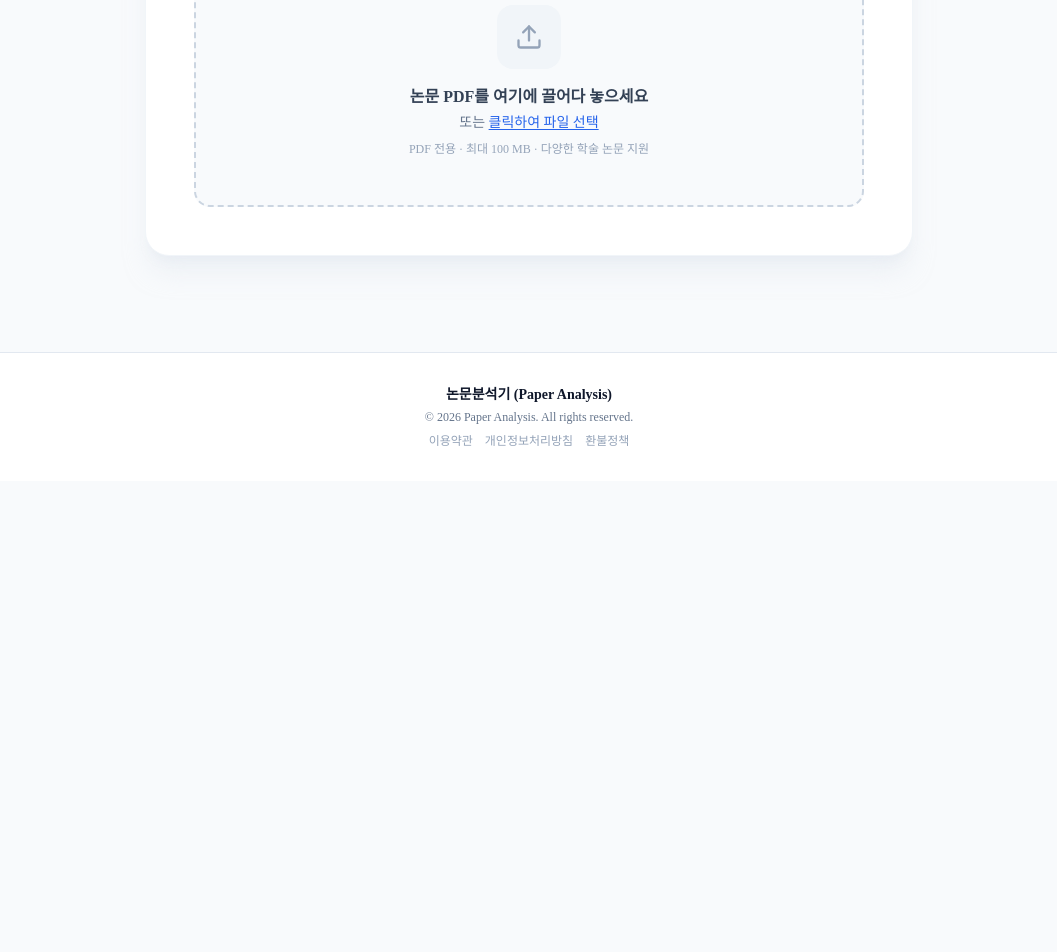
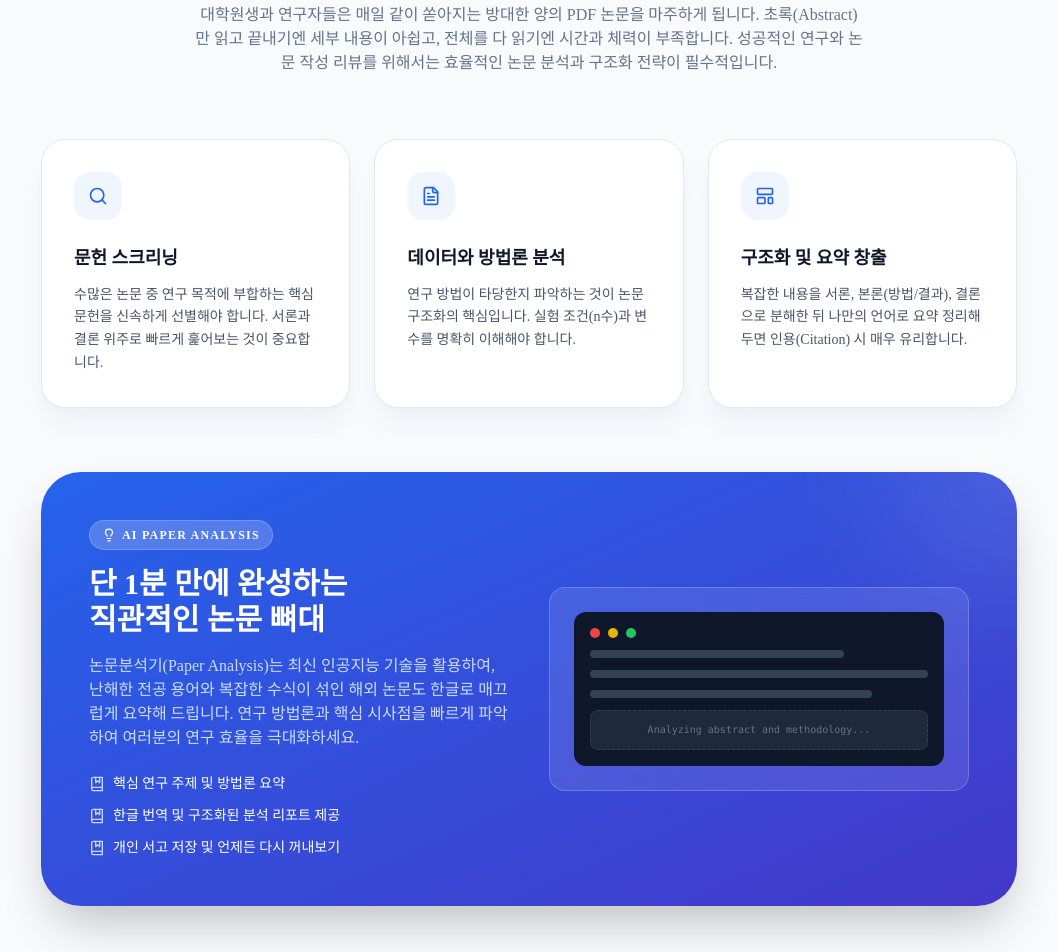
Before and after one commit to dda5jin-png/paperanlysis, a Next.js app: page / in a window 1280 px wide. Shown: the part 860-1812 px from the top of the page, without its empty margins (111-1168 px from the left). Before the commit the page ends 1341 px from the top, so only its background shows below. Built offline with nearby package versions, Linux system fonts and the light colour scheme; no server answers; a web font is replaced by a local one.

Commit message:
feat: 애드센스 적용, SEO 최적화 및 메인 페이지 UX 고도화

```diff
--- a/app/layout.tsx
+++ b/app/layout.tsx
@@ -1,6 +1,7 @@
 import type { Metadata, Viewport } from "next";
 import "./globals.css";
 import Header from "@/components/Header";
+import Script from "next/script";
 
 const SITE_URL = process.env.NEXT_PUBLIC_SITE_URL || 'https://paperanalysis.cloud';
 
@@ -61,6 +62,12 @@ export default function RootLayout({
     <html lang="ko">
       <head>
         <link rel="stylesheet" href="https://cdn.jsdelivr.net/gh/orioncactus/pretendard@v1.3.9/dist/web/static/pretendard.css" />
+        <Script
+          async
+          src={`https://pagead2.googlesyndication.com/pagead/js/adsbygoogle.js?client=pub-5425413650163755`}
+          crossOrigin="anonymous"
+          strategy="lazyOnload"
+        />
       </head>
       <body className="min-h-screen bg-slate-50 font-[Pretendard] text-slate-900 antialiased">
         <div className="flex min-h-screen flex-col">
--- a/app/page.tsx
+++ b/app/page.tsx
@@ -7,6 +7,7 @@ import { RotateCcw, Info, Sparkles, LogIn } from "lucide-react";
 import { useRouter } from "next/navigation";
 
 import Hero from "@/components/Hero";
+import ResearchGuide from "@/components/landing/ResearchGuide";
 import PdfUploader from "@/components/ui/PdfUploader";
 import AnalysisProgress from "@/components/ui/AnalysisProgress";
 import AnalysisResult from "@/components/analyzer/AnalysisResult";
@@ -148,8 +149,9 @@ export default function HomePage() {
   return (
     <div className="flex flex-col min-h-screen">
       <Hero />
+      <ResearchGuide />
 
-      <div className="container mx-auto px-6 pb-24 -mt-12 relative z-10">
+      <div className="container mx-auto px-6 py-16 relative z-10">
         <div className="max-w-3xl mx-auto">
 
           {/* 비회원 안내 배너 */}
@@ -289,6 +291,24 @@ export default function HomePage() {
                   <RotateCcw className="h-4 w-4" /> 새 논문 분석
                 </button>
               </div>
+
+              {/* 넛지: 분석 완료 후 비회원 가입 유도 */}
+              {!session && (
+                <div className="bg-gradient-to-r from-blue-600 to-indigo-600 rounded-3xl p-8 text-center shadow-lg shadow-blue-200/50 mb-6">
+                  <h3 className="text-xl md:text-2xl font-black text-white mb-2">이 완벽한 분석 결과를 잃어버리지 마세요!</h3>
+                  <p className="text-blue-100 mb-6 text-sm md:text-base">
+                    지금 무료로 가입하시면 이 결과가 내 서고에 자동 저장되며, <br className="hidden md:block" />
+                    <strong>매일 3개</strong>의 논문을 무료로 정밀 분석하실 수 있습니다.
+                  </p>
+                  <button
+                    onClick={() => window.dispatchEvent(new CustomEvent("openAuthModal"))}
+                    className="inline-flex items-center justify-center px-6 py-3 bg-white text-blue-600 font-black rounded-xl shadow-lg hover:shadow-xl hover:-translate-y-0.5 transition-all active:scale-95"
+                  >
+                    3초 만에 무료 회원가입
+                  </button>
+                </div>
+              )}
+
               <AnalysisResult data={state.result} />
             </div>
           )}
--- /dev/null
+++ b/app/robots.ts
@@ -0,0 +1,14 @@
+import type { MetadataRoute } from 'next';
+
+const SITE_URL = process.env.NEXT_PUBLIC_SITE_URL || 'https://paperanalysis.cloud';
+
+export default function robots(): MetadataRoute.Robots {
+  return {
+    rules: {
+      userAgent: '*',
+      allow: '/',
+      disallow: ['/admin/', '/api/'], // 관리자 및 API 경로는 크롤링 제외
+    },
+    sitemap: `${SITE_URL}/sitemap.xml`,
+  };
+}
--- /dev/null
+++ b/app/sitemap.ts
@@ -0,0 +1,44 @@
+import type { MetadataRoute } from 'next';
+
+const SITE_URL = process.env.NEXT_PUBLIC_SITE_URL || 'https://paperanalysis.cloud';
+
+export default function sitemap(): MetadataRoute.Sitemap {
+  return [
+    {
+      url: SITE_URL,
+      lastModified: new Date(),
+      changeFrequency: 'daily',
+      priority: 1.0,
+    },
+    {
+      url: `${SITE_URL}/library`,
+      lastModified: new Date(),
+      changeFrequency: 'weekly',
+      priority: 0.8,
+    },
+    {
+      url: `${SITE_URL}/ideas`,
+      lastModified: new Date(),
+      changeFrequency: 'weekly',
+      priority: 0.8,
+    },
+    {
+      url: `${SITE_URL}/pricing`,
+      lastModified: new Date(),
+      changeFrequency: 'monthly',
+      priority: 0.7,
+    },
+    {
+      url: `${SITE_URL}/privacy`,
+      lastModified: new Date(),
+      changeFrequency: 'yearly',
+      priority: 0.3,
+    },
+    {
+      url: `${SITE_URL}/terms`,
+      lastModified: new Date(),
+      changeFrequency: 'yearly',
+      priority: 0.3,
+    },
+  ];
+}
--- /dev/null
+++ b/components/landing/ResearchGuide.tsx
@@ -0,0 +1,107 @@
+import React from 'react';
+import { BookOpen, FileText, LayoutTemplate, Lightbulb, Search, BookMarked } from 'lucide-react';
+
+export default function ResearchGuide() {
+  const steps = [
+    {
+      icon: <Search className="w-5 h-5 text-blue-600" />,
+      title: "문헌 스크리닝",
+      desc: "수많은 논문 중 연구 목적에 부합하는 핵심 문헌을 신속하게 선별해야 합니다. 서론과 결론 위주로 빠르게 훑어보는 것이 중요합니다."
+    },
+    {
+      icon: <FileText className="w-5 h-5 text-blue-600" />,
+      title: "데이터와 방법론 분석",
+      desc: "연구 방법이 타당한지 파악하는 것이 논문 구조화의 핵심입니다. 실험 조건(n수)과 변수를 명확히 이해해야 합니다."
+    },
+    {
+      icon: <LayoutTemplate className="w-5 h-5 text-blue-600" />,
+      title: "구조화 및 요약 창출",
+      desc: "복잡한 내용을 서론, 본론(방법/결과), 결론으로 분해한 뒤 나만의 언어로 요약 정리해두면 인용(Citation) 시 매우 유리합니다."
+    }
+  ];
+
+  return (
+    <section className="py-20 bg-slate-50 border-t border-slate-100">
+      <div className="container mx-auto px-6 max-w-5xl">
+        <div className="text-center mb-16">
+          <div className="inline-flex items-center gap-1.5 px-3 py-1.5 rounded-full bg-blue-50 border border-blue-100 text-blue-700 text-xs font-black uppercase tracking-widest mb-4">
+            <BookOpen className="w-3.5 h-3.5" /> Research Guide
+          </div>
+          <h2 className="text-3xl md:text-4xl font-black text-slate-900 mb-4 tracking-tight">
+            압도적인 양의 학술 논문,<br />
+            <span className="text-blue-600">어떻게 읽고 분석해야 할까요?</span>
+          </h2>
+          <p className="text-slate-500 max-w-2xl mx-auto text-sm md:text-base leading-relaxed">
+            대학원생과 연구자들은 매일 같이 쏟아지는 방대한 양의 PDF 논문을 마주하게 됩니다.
+            초록(Abstract)만 읽고 끝내기엔 세부 내용이 아쉽고, 전체를 다 읽기엔 시간과 체력이 부족합니다.
+            성공적인 연구와 논문 작성 리뷰를 위해서는 효율적인 논문 분석과 구조화 전략이 필수적입니다.
+          </p>
+        </div>
+
+        <div className="grid md:grid-cols-3 gap-6 mb-16">
+          {steps.map((step, idx) => (
+            <div key={idx} className="bg-white p-8 rounded-3xl border border-slate-200 shadow-xl shadow-slate-200/40 transition-all hover:-translate-y-1 hover:shadow-blue-100/50">
+              <div className="w-12 h-12 bg-blue-50 rounded-2xl flex items-center justify-center mb-6">
+                {step.icon}
+              </div>
+              <h3 className="text-lg font-bold text-slate-900 mb-3">{step.title}</h3>
+              <p className="text-sm text-slate-600 leading-relaxed">
+                {step.desc}
+              </p>
+            </div>
+          ))}
+        </div>
+
+        <div className="bg-gradient-to-br from-blue-600 to-indigo-700 rounded-[2.5rem] p-8 md:p-12 text-white shadow-2xl relative overflow-hidden">
+          <div className="absolute top-0 right-0 w-64 h-64 bg-white/10 blur-3xl rounded-full -translate-y-1/2 translate-x-1/2"></div>
+
+          <div className="relative z-10 grid md:grid-cols-2 gap-10 items-center">
+            <div>
+              <div className="inline-flex items-center gap-1.5 px-3 py-1.5 rounded-full bg-white/20 border border-white/20 text-white text-xs font-black uppercase tracking-widest mb-4">
+                <Lightbulb className="w-3.5 h-3.5" /> AI Paper Analysis
+              </div>
+              <h3 className="text-2xl md:text-3xl font-black mb-4 leading-tight">
+                단 1분 만에 완성하는<br />
+                직관적인 논문 뼈대
+              </h3>
+              <p className="text-blue-100/90 text-sm md:text-base leading-relaxed mb-6">
+                논문분석기(Paper Analysis)는 최신 인공지능 기술을 활용하여,
+                난해한 전공 용어와 복잡한 수식이 섞인 해외 논문도 한글로 매끄럽게 요약해 드립니다.
+                연구 방법론과 핵심 시사점을 빠르게 파악하여 여러분의 연구 효율을 극대화하세요.
+              </p>
+              <ul className="space-y-3">
+                <li className="flex items-center gap-2 text-sm font-medium text-white">
+                  <BookMarked className="w-4 h-4 text-blue-200" /> 핵심 연구 주제 및 방법론 요약
+                </li>
+                <li className="flex items-center gap-2 text-sm font-medium text-white">
+                  <BookMarked className="w-4 h-4 text-blue-200" /> 한글 번역 및 구조화된 분석 리포트 제공
+                </li>
+                <li className="flex items-center gap-2 text-sm font-medium text-white">
+                  <BookMarked className="w-4 h-4 text-blue-200" /> 개인 서고 저장 및 언제든 다시 꺼내보기
+                </li>
+              </ul>
+            </div>
+
+            <div className="bg-white/10 rounded-2xl p-6 border border-white/20 backdrop-blur-md">
+              <div className="bg-slate-900 rounded-xl p-4 shadow-inner">
+                <div className="flex gap-2 mb-3">
+                  <div className="w-2.5 h-2.5 rounded-full bg-red-500"></div>
+                  <div className="w-2.5 h-2.5 rounded-full bg-yellow-500"></div>
+                  <div className="w-2.5 h-2.5 rounded-full bg-green-500"></div>
+                </div>
+                <div className="space-y-3">
+                  <div className="h-2 bg-slate-700 rounded-full w-3/4"></div>
+                  <div className="h-2 bg-slate-700 rounded-full w-full"></div>
+                  <div className="h-2 bg-slate-700 rounded-full w-5/6"></div>
+                  <div className="h-10 mt-6 bg-slate-800 rounded-lg flex items-center justify-center border border-slate-700 border-dashed">
+                    <span className="text-[10px] text-slate-500 font-mono">Analyzing abstract and methodology...</span>
+                  </div>
+                </div>
+              </div>
+            </div>
+          </div>
+        </div>
+      </div>
+    </section>
+  );
+}
```
